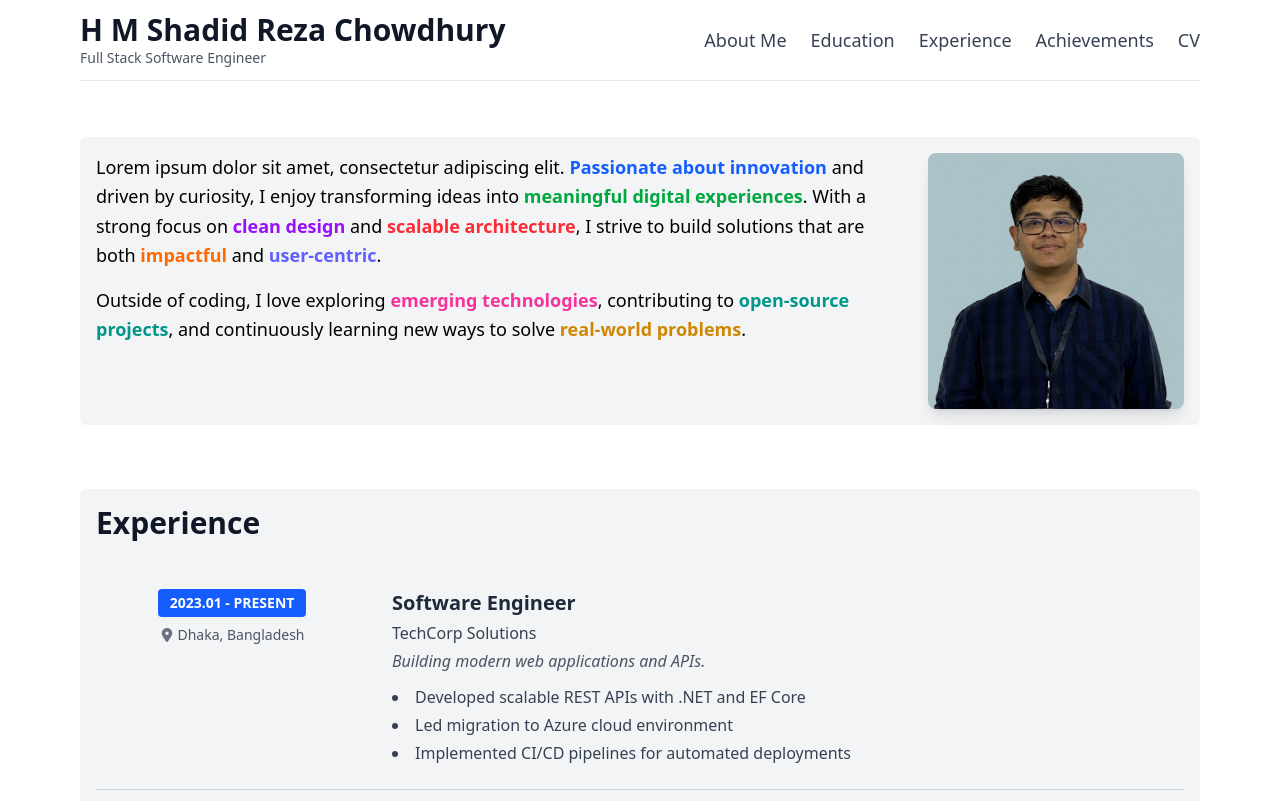
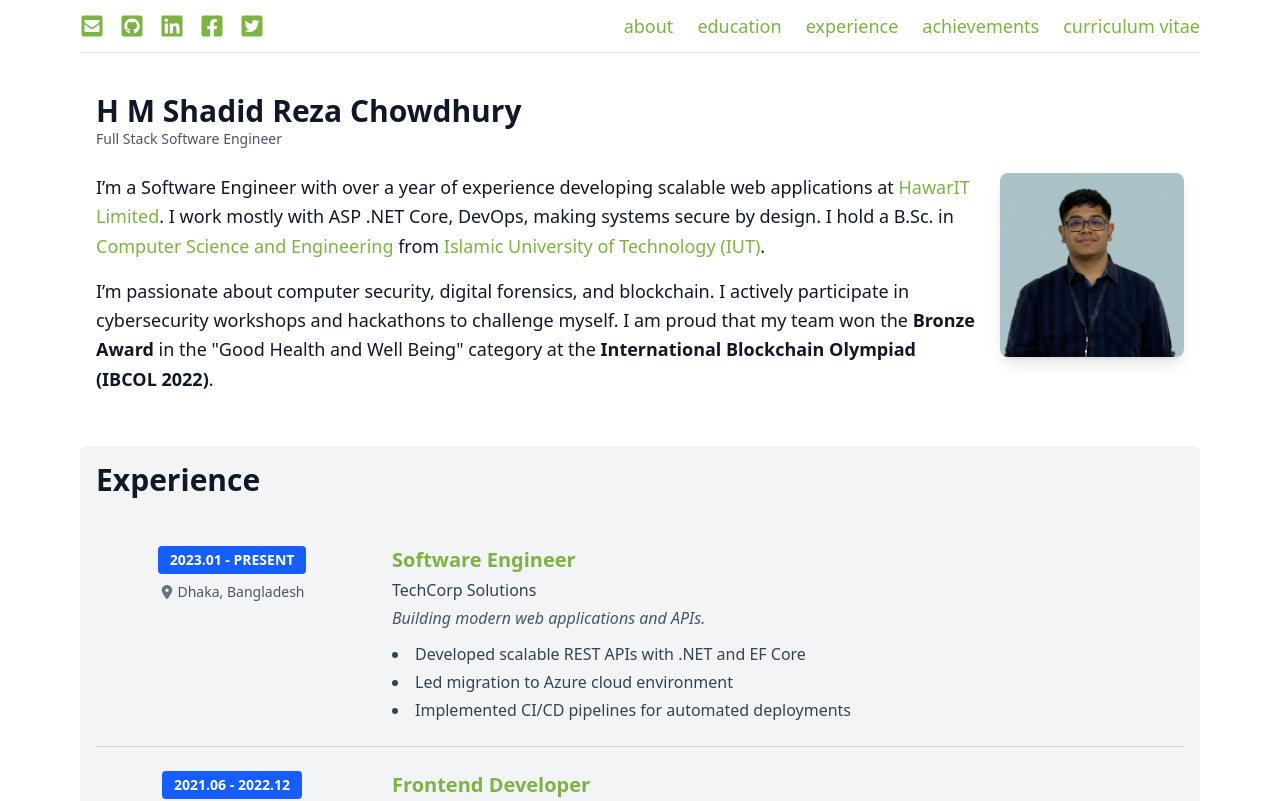
Before and after one commit to shadid-reza/Shadids-PWs, a React (Vite) app: page / in a window 1280 px wide. Shown: the top 801 px of the page. Built offline with nearby package versions, Linux system fonts and the light colour scheme.

Commit message:
about me refined

```diff
--- a/src/App.jsx
+++ b/src/App.jsx
@@ -1,24 +1,27 @@
-import { useState } from 'react'
-import './App.css'
+import React from "react";
+
 import Navbar from './components/Navbar'
 import AboutMe from './sections/AboutMe'
 import Education from './sections/Education'
 import Projects from './sections/Projects'
 import Experience from './sections/Experience'
 import Achievements from './sections/Achievements'
-
+import ScrollToTopButton from './components/ScrollToTop'
 
 function App() {
   return (
-    <>
+    <div className="bg-white min-h-screen text-gray-900">
       <Navbar />
-      <AboutMe />
-      <Experience />
-      <Education />
-      <Projects />
-      <Achievements />
+      <main className="space-y-1">
+        <AboutMe />
+        <Experience />
+        <Education />
+        <Achievements />
+        <Projects />
+      </main>
 
-    </>
+      <ScrollToTopButton />
+    </div>
   )
 }
 
--- /dev/null
+++ b/src/assets/css/aboutMe.css
@@ -0,0 +1,11 @@
+a {
+  color: #7cb342;
+  text-decoration: none;
+  cursor: pointer;
+  transition: all 0.2s ease-in-out;
+}
+
+a:hover {
+  color: #007bff; /* optional hover effect */
+  text-decoration: none;
+}
--- a/src/components/Navbar.jsx
+++ b/src/components/Navbar.jsx
@@ -1,41 +1,63 @@
 import React from "react";
+import {
+  FaEnvelopeSquare,
+  FaGithubSquare,
+  FaLinkedin,
+  FaFacebookSquare,
+  FaTwitterSquare
+} from "react-icons/fa";
+
 
 const Navbar = () => {
   return (
     <header className="w-full bg-white">
       <nav className="max-w-6xl mx-auto px-4 py-3">
         <div className="flex flex-col md:flex-row md:items-center md:justify-between gap-4">
-          {/*Name*/}
-          <div className="flex flex-col text-center md:text-left">
-            <h1 className="text-3xl font-bold text-gray-900">H M Shadid Reza Chowdhury</h1>
-            <p className="text-sm text-gray-600">Full Stack Software Engineer</p>
+
+         {/* Contact Icons */}
+          <div className="flex justify-center md:justify-start gap-4 text-2xl">
+            <a href="mailto:shadid@example.com" target="_blank" rel="noopener noreferrer">
+              <FaEnvelopeSquare />
+            </a>
+            <a href="https://github.com/username" target="_blank" rel="noopener noreferrer">
+              <FaGithubSquare />
+            </a>
+            <a href="https://www.linkedin.com/in/username" target="_blank" rel="noopener noreferrer">
+              <FaLinkedin />
+            </a>
+            <a href="https://www.facebook.com/username" target="_blank" rel="noopener noreferrer">
+              <FaFacebookSquare />
+            </a>
+            <a href="https://twitter.com/username" target="_blank" rel="noopener noreferrer">
+              <FaTwitterSquare />
+            </a>
           </div>
 
           {/* Navigation Links */}
           <ul className="flex flex-wrap justify-center md:justify-end gap-6 text-lg font-medium text-gray-700">
             <li>
               <a href="#about" className="hover:underline">
-                About Me
+                about
               </a>
             </li>
             <li>
               <a href="#education" className="hover:underline">
-                Education
+                education
               </a>
             </li>
             <li>
               <a href="#experience" className="hover:underline">
-                Experience
+                experience
               </a>
             </li>
             <li>
               <a href="#achievements" className="hover:underline">
-                Achievements
+                achievements
               </a>
             </li>
             <li>
               <a href="#cv" className="hover:underline">
-                CV
+                curriculum vitae
               </a>
             </li>
           </ul>
--- /dev/null
+++ b/src/components/ScrollToTop.jsx
@@ -0,0 +1,32 @@
+import React, { useState, useEffect } from "react";
+import { FaArrowUp } from "react-icons/fa";
+
+const ScrollToTopButton = () => {
+  const [showButton, setShowButton] = useState(false);
+
+  useEffect(() => {
+    const handleScroll = () => {
+      setShowButton(window.scrollY > 300);
+    };
+    window.addEventListener("scroll", handleScroll);
+    return () => window.removeEventListener("scroll", handleScroll);
+  }, []);
+
+  const scrollToTop = () => {
+    window.scrollTo({ top: 0, behavior: "smooth" });
+  };
+
+  return (
+    showButton && (
+      <button
+        onClick={scrollToTop}
+        className="fixed bottom-6 right-6 bg-lime-600 hover:bg-lime-700 text-white p-3 rounded-full shadow-lg transition-opacity duration-300"
+        aria-label="Back to top"
+      >
+        <FaArrowUp size={18} />
+      </button>
+    )
+  );
+};
+
+export default ScrollToTopButton;
--- a/src/sections/AboutMe.jsx
+++ b/src/sections/AboutMe.jsx
@@ -1,49 +1,44 @@
 import React from "react";
 import profileImage from "../assets/shadid-light-square.png";
+import "../assets/css/aboutMe.css";
 
 const AboutMe = () => {
   return (
-    <section id="about" className="max-w-6xl mx-auto px-4 py-8">
-      <div className="bg-gray-100 p-4 rounded-md">
+    <section id="about" className="max-w-6xl mx-auto px-4">
+      <div className="p-4 rounded-md">
+
+        {/* Name Section */}
+        <div className="mb-6 text-center md:text-left">
+          <h1 className="text-3xl font-bold text-gray-900">H M Shadid Reza Chowdhury</h1>
+          <p className="text-sm text-gray-600">Full Stack Software Engineer</p>
+        </div>
+
+        {/* Image + Paragraph */}
         <div className="md:flex md:items-start md:gap-6">
+          {/* Profile Image */}
           <img
             src={profileImage}
             alt="Profile"
             className="
           float-right ml-4 mb-4
           w-24 sm:w-32
-              md:float-none md:ml-0 md:mb-0 md:w-64 md:h-64
+          md:float-none md:ml-0 md:mb-0 md:w-46 md:h-46
           md:order-last
           rounded-lg shadow-lg
           transition-all duration-200
         "
           />
 
+          {/* Paragraph Content */}
           <div className="md:flex-1">
             <p className="text-lg leading-relaxed">
-              Lorem ipsum dolor sit amet, consectetur adipiscing elit.{" "}
-              <span className="font-semibold text-blue-600">
-                Passionate about innovation
-              </span>{" "}
-              and driven by curiosity, I enjoy transforming ideas into{" "}
-              <span className="font-semibold text-green-600">
-                meaningful digital experiences
-              </span>
-              . With a strong focus on{" "}
-              <span className="font-semibold text-purple-600">clean design</span> and{" "}
-              <span className="font-semibold text-red-500">scalable architecture</span>
-              , I strive to build solutions that are both{" "}
-              <span className="font-semibold text-orange-500">impactful</span> and{" "}
-              <span className="font-semibold text-indigo-500">user-centric</span>.
+              I’m a Software Engineer with over a year of experience developing scalable web applications at{" "}
+              <a href="https://hawarit.com" target="_blank" rel="noopener noreferrer">HawarIT Limited</a>. I work mostly with ASP .NET Core, DevOps, making systems secure by design. I hold a B.Sc. in <a href="https://cse.iutoic-dhaka.edu/">Computer Science and Engineering</a>{" "}
+              from <a href="https://www.iutoic-dhaka.edu/">Islamic University of Technology (IUT)</a>.
             </p>
 
             <p className="text-lg leading-relaxed mt-4">
-              Outside of coding, I love exploring{" "}
-              <span className="font-semibold text-pink-500">emerging technologies</span>
-              , contributing to{" "}
-              <span className="font-semibold text-teal-600">open-source projects</span>
-              , and continuously learning new ways to solve{" "}
-              <span className="font-semibold text-yellow-600">real-world problems</span>.
+              I’m passionate about computer security, digital forensics, and blockchain. I actively participate in cybersecurity workshops and hackathons to challenge myself. I am proud that my team won the <span className="font-semibold">Bronze Award</span> in the "Good Health and Well Being" category at the <span className="font-semibold">International Blockchain Olympiad (IBCOL 2022)</span>.
             </p>
           </div>
         </div>
--- a/src/sections/Achievements.jsx
+++ b/src/sections/Achievements.jsx
@@ -20,9 +20,9 @@ const AwardsAchievements = () => {
   ];
 
   return (
-    <section className="p-6 bg-white rounded-2xl shadow-sm">
+    <section id="achievements" className="max-w-6xl mx-auto px-4 py-8">
       <h2 className="text-2xl font-semibold mb-4 border-b pb-2">
-        🏆 Awards & Achievements
+        Awards & Achievements
       </h2>
       <ul className="space-y-3">
         {achievements.map((item, index) => (
--- a/src/sections/Education.jsx
+++ b/src/sections/Education.jsx
@@ -26,7 +26,7 @@ const Education = () => {
   return (
     <section id="education" className="max-w-6xl mx-auto px-4 py-8">
       <div className="bg-gray-100 p-4 rounded-md">
-        <h2 className="text-3xl font-bold text-gray-900 mb-6">Education</h2>
+        <h4 className="text-3xl font-bold text-gray-900 mb-6">Education</h4>
 
         <div className="space-y-6">
           {educationList.map((edu, index) => (
--- a/src/sections/Projects.jsx
+++ b/src/sections/Projects.jsx
@@ -31,7 +31,7 @@ const projects = [
 const Projects = () => {
   return (
     <section id="projects" className="max-w-6xl mx-auto px-4 py-8">
-      <div className="bg-gray-100 p-4 rounded-md">
+      <div className=" p-4 rounded-md">
         <h2 className="text-3xl font-bold text-gray-900 mb-6">Projects</h2>
 
         <div className="grid grid-cols-1 sm:grid-cols-2 md:grid-cols-3 gap-6">
```
Also changed, not shown: 1 other file (tests, documents, lock files or other folders). Lines whose indentation alone changed are shown as unchanged.
